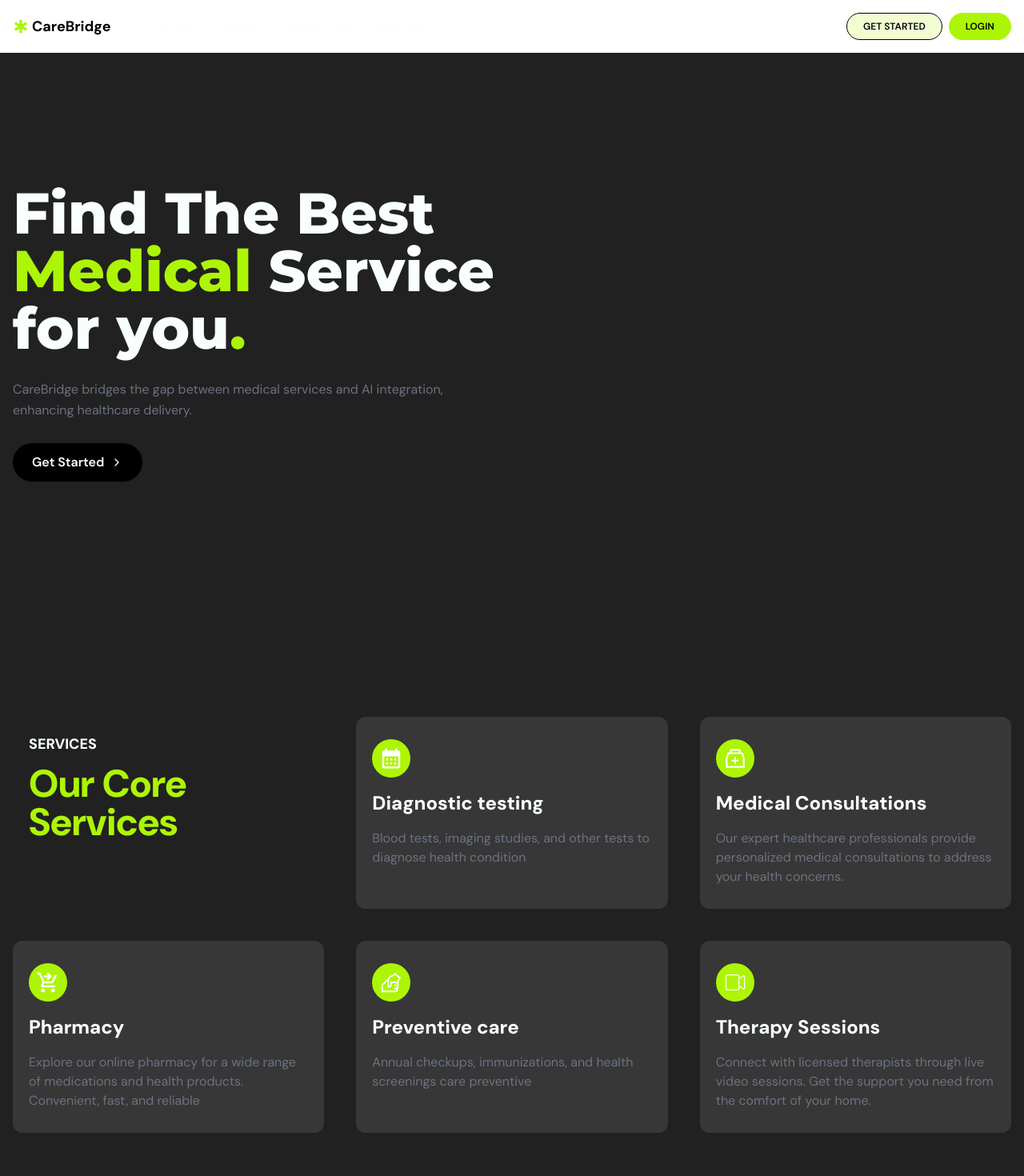
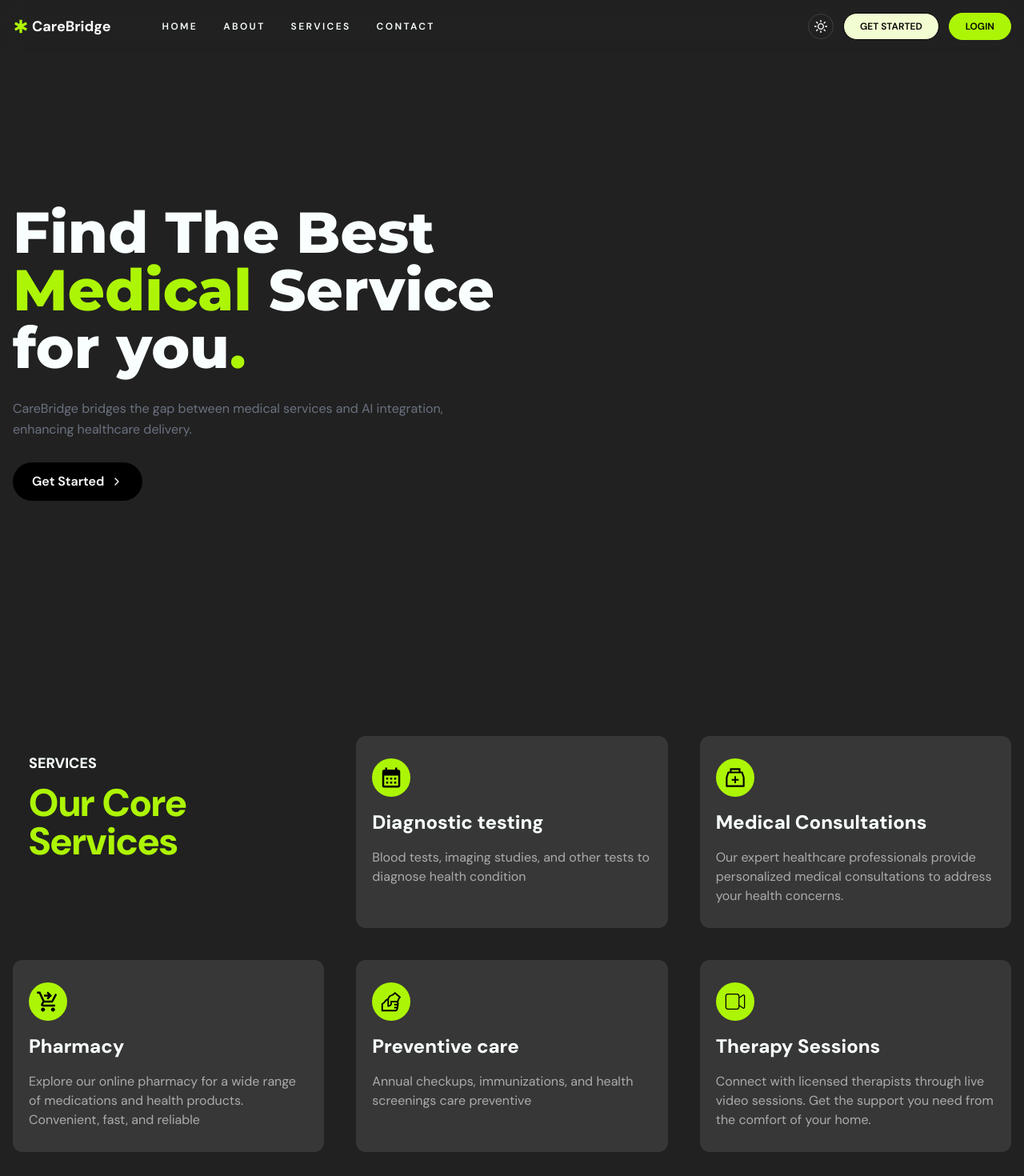
Before and after one commit to daniel-dunsin/CareBridge, a Next.js app: page / in a window 1280 px wide. Shown: the top 1470 px of the page at 80% size. Built offline with nearby package versions, Linux system fonts and the light colour scheme; no server answers.

Commit message:
feat: theme toggle

```diff
--- a/app/(account)/account/(base)/layout.tsx
+++ b/app/(account)/account/(base)/layout.tsx
@@ -13,7 +13,7 @@ const Layout = async ({ children }: { children: React.ReactNode }) => {
       <div className="text-black fixed top-3 right-6">
         <Link href="/" className="flex items-center gap-1">
           <BiHealth size={20} className="text-primary" />
-          <span className="font-bold text-lg">CareBridge</span>
+          <span className="font-bold text-lg dark:text-white">CareBridge</span>
         </Link>
       </div>
 
--- /dev/null
+++ b/components/Common/Loaders/three-dots.tsx
@@ -0,0 +1,13 @@
+"use client";
+
+const ThreeDotsLoader = () => {
+  return (
+    <div className="flex items-center gap-1">
+      <div className="size-3 rounded-full bg-primaryBlue animate-bounce ease-out"></div>
+      <div className="size-3 rounded-full bg-primaryBlue animate-bounce ease-out [animation-delay:0.15s]"></div>
+      <div className="size-3 rounded-full bg-primaryBlue animate-bounce ease-out [animation-delay:0.3s]"></div>
+    </div>
+  );
+};
+
+export default ThreeDotsLoader;
--- /dev/null
+++ b/components/Common/Others/theme-toggle.tsx
@@ -0,0 +1,26 @@
+"use client";
+
+import { useTheme } from "@/lib/store/global.store";
+import { CgMoon, CgSun } from "react-icons/cg";
+
+const ThemeToggle = () => {
+  const { updateDarkMode, isDark: isDarkMode } = useTheme();
+
+  return (
+    <div className="size-8 border border-gray-500/40 rounded-full grid place-content-center duration-300 hover:bg-gray-300 dark:hover:bg-white/10">
+      {isDarkMode ? (
+        <CgSun
+          className="cursor-pointer dark:text-white text-black duration-300"
+          onClick={() => updateDarkMode(false)}
+        />
+      ) : (
+        <CgMoon
+          className="cursor-pointer dark:text-white text-black duration-300"
+          onClick={() => updateDarkMode(true)}
+        />
+      )}
+    </div>
+  );
+};
+
+export default ThemeToggle;
--- a/components/Layout/Dashboard/Navbar/index.tsx
+++ b/components/Layout/Dashboard/Navbar/index.tsx
@@ -5,11 +5,10 @@ import { RxHamburgerMenu } from "react-icons/rx";
 import NotificationDrop from "./dropdowns/notification";
 // import ProfileDrop from "./dropdowns/profile";
 import { useRouter } from "next/navigation";
-import { CgMoon, CgSun } from "react-icons/cg";
+import ThemeToggle from "@/components/Common/Others/theme-toggle";
 
 const DNavbar = () => {
   const { toggleSidebar } = useGlobalStore();
-  const { updateDarkMode, isDark: isDarkMode } = useTheme();
 
   const router = useRouter();
 
@@ -30,19 +29,7 @@ const DNavbar = () => {
           <p className="text-xs text-gray-500">EN</p>
         </div>
         <NotificationDrop />
-        <div className="size-8 border border-gray-500/40 rounded-full grid place-content-center duration-300 hover:bg-gray-300 dark:hover:bg-white/10">
-          {isDarkMode ? (
-            <CgSun
-              className="cursor-pointer dark:text-white text-black duration-300"
-              onClick={() => updateDarkMode(false)}
-            />
-          ) : (
-            <CgMoon
-              className="cursor-pointer dark:text-white text-black duration-300"
-              onClick={() => updateDarkMode(true)}
-            />
-          )}
-        </div>
+        <ThemeToggle />
 
         {/* <ProfileDrop /> */}
       </div>
--- a/components/Layout/Navbar/index.tsx
+++ b/components/Layout/Navbar/index.tsx
@@ -1,8 +1,11 @@
 "use client";
 import Button from "@/components/Common/Button";
+import ThreeDotsLoader from "@/components/Common/Loaders/three-dots";
+import ThemeToggle from "@/components/Common/Others/theme-toggle";
 import navLinks from "@/lib/data/navbar";
 import { useTheme } from "@/lib/store/global.store";
 import { dmSans } from "@/lib/utils/fonts";
+import { useSession } from "next-auth/react";
 import Link from "next/link";
 import { useEffect, useRef, useState } from "react";
 import { BiHealth } from "react-icons/bi";
@@ -12,7 +15,7 @@ const Navbar = () => {
 
   const asideRef = useRef<HTMLElement>(null);
 
-  // const { data: session } = useSession();
+  const { data: session, status } = useSession();
 
   const [passed, setPassed] = useState(false);
 
@@ -54,19 +57,19 @@ const Navbar = () => {
 
   return (
     <nav
-      className={`bg-white duration-300 ${dmSans.className} fixed top-0 left-0 w-full z-[1000] ${
-        passed ? "opacity-0" : "opacity-100"
-      }`}
+      className={`bg-white dark:bg-transparent duration-300 backdrop-blur-md ${
+        dmSans.className
+      } fixed top-0 left-0 w-full z-50 ${passed ? "opacity-0" : "opacity-100"}`}
       ref={ref}
     >
       <div className="container flex items-center justify-between py-4">
         <div className="flex items-center gap-16">
-          <div className="flex items-center gap-1 text-black">
+          <div className="flex items-center gap-1 text-black dark:text-offWhite">
             <BiHealth size={20} className="text-primary" />
             <span className="font-bold text-lg">CareBridge</span>
           </div>
 
-          <ul className="flex items-center gap-8 font-semibold text-xs uppercase">
+          <ul className="sm:flex hidden items-center md:gap-8 sm:gap-4 font-semibold text-xs uppercase">
             {navLinks.map(({ href, label }, index) => (
               <li key={index} className="tracking-[0.15rem]">
                 <Link href={href}>{label}</Link>
@@ -75,7 +78,20 @@ const Navbar = () => {
           </ul>
         </div>
 
-        <div className="flex items-center gap-2">
+        <div className="flex items-center md:gap-3 gap-2">
+          <ThemeToggle />
+          {status === "loading" && !session ? (
+            <ThreeDotsLoader />
+          ) : (
+            <>
+              {status === "authenticated" && session ? (
+                <div>
+                  <Link href="/dashbaord">
+                    <Button className="uppercase">Dashboard</Button>
+                  </Link>
+                </div>
+              ) : (
+                <>
                   <div>
                     <Link href="/account/register">
                       <Button className="uppercase" variant="faint">
@@ -83,14 +99,15 @@ const Navbar = () => {
                       </Button>
                     </Link>
                   </div>
-
                   <div>
                     <Link href="/account/login">
-              <Button className="uppercase" variant="filled">
-                Login
-              </Button>
+                      <Button className="uppercase">Login</Button>
                     </Link>
                   </div>
+                </>
+              )}
+            </>
+          )}
 
           {/* <button className="px-8 py-2 rounded-full bg-gradient-to-b from-blue-500 to-blue-600 text-white focus:ring-2 focus:ring-blue-400 hover:shadow-xl transition duration-200">
             Login
--- a/components/UI/Account/Login/index.tsx
+++ b/components/UI/Account/Login/index.tsx
@@ -5,10 +5,9 @@ import { ILoginData } from "@/lib/types";
 import { toastError, toastSuccess } from "@/lib/utils/toast";
 import { signIn } from "next-auth/react";
 import Link from "next/link";
-import { useRouter, useSearchParams } from "next/navigation";
+import { useSearchParams } from "next/navigation";
 import { useState } from "react";
 import { SubmitHandler, useForm } from "react-hook-form";
-import { GiMedicines } from "react-icons/gi";
 
 const Login = () => {
   const {
@@ -44,16 +43,7 @@ const Login = () => {
   return (
     <div className="min-h-screen w-full flex items-center">
       <div className="container items-center grid place-content-center space-y-4">
-        <div className="grid place-content-center">
-          <Link href={"/"} className="text-2xl font-bold">
-            <div className="flex items-center gap-2">
-              <GiMedicines />
-              <span>CareBridge</span>
-            </div>
-          </Link>
-        </div>
-
-        <div className="space-y-6 p-5 min-w-96 max-w-xl bg-white dark:bg-white/10 rounded-xl border dark:border-white/10 mx-auto">
+        <div className="space-y-6 p-5 min-w-96 max-w-xl bg-white dark:bg-darkGray rounded-xl border dark:border-white/5 mx-auto">
           <div className="flex items-center gap-2 text-3xl">
             {/* <GiMedicines /> */}
             <span className="font-bold">Login</span>
@@ -92,13 +82,13 @@ const Login = () => {
               <div className="text-sm text-center text-gray-500">
                 <p>
                   Don&apos;t have an account?{" "}
-                  <Link href={"/account/register"} className="border-b border-blue-300/50">
+                  <Link href={"/account/register"} className="border-b dark:text-primary border-blue-300/50">
                     Register
                   </Link>
                 </p>
                 <p>
                   Forgot password? Click{" "}
-                  <Link href={"/account/forgot-password"} className="border-b border-blue-300/50">
+                  <Link href={"/account/forgot-password"} className="border-b dark:text-primary border-blue-300/50">
                     Here
                   </Link>
                 </p>
--- a/components/UI/Home/hero.tsx
+++ b/components/UI/Home/hero.tsx
@@ -12,17 +12,15 @@ const Hero = () => {
 
   useGSAP(
     () => {
-      gsap
-        .timeline()
-        .from(".hero-up", { opacity: 0, y: "100%", stagger: 0.2 })
-        .from(".hero-img", { opacity: 0, y: "10%" }, 0.4);
+      gsap.timeline().from(".hero-up", { opacity: 0, y: "100%", stagger: 0.2 });
+      // .from(".hero-img", { opacity: 0, y: "10%" }, 0.4);
     },
     { scope: ref }
   );
 
   return (
     <header className="relative">
-      <div className="sm:min-h-screen md:mt-4 mt-10 grid md:grid-cols-2 gap-8 md:gap-0 container">
+      <div className="sm:min-h-screen mt-10 grid md:grid-cols-2 gap-8 md:gap-0 container">
         <div className="flex items-center h-screen sm:h-auto">
           <div className="space-y-7">
             <p
--- a/components/UI/Home/services.tsx
+++ b/components/UI/Home/services.tsx
@@ -35,13 +35,13 @@ const Services = () => {
               animate="animate"
               className="px-5 py-7 space-y-4 bg-white dark:bg-white/10 dark:bg-white dark:bg-white/10/10 shadow-lg shadow-gray-100 dark:shadow-none rounded-xl duration-300 hover:shadow-2xl"
             >
-              <div className="size-12 border dark:border-none rounded-full bg-primary text-white grid place-content-center">
+              <div className="size-12 border dark:border-none rounded-full bg-primary dark:text-black text-white grid place-content-center">
                 {icon}
               </div>
 
               <p className={`font-extrabold text-2xl`}>{title}</p>
 
-              <p className="text-gray-500">{description}</p>
+              <p className="text-gray-500 dark:text-offWhite/60">{description}</p>
             </motion.div>
           ))}
         </motion.div>
--- a/tailwind.config.ts
+++ b/tailwind.config.ts
@@ -19,6 +19,7 @@ const config: Config = {
         offWhite: "#fafafa",
         lightShade: "#f2fdd2",
         dark: "#212121",
+        darkGray: "#272727",
       },
     },
   },
```
Lines whose indentation alone changed are shown as unchanged.
